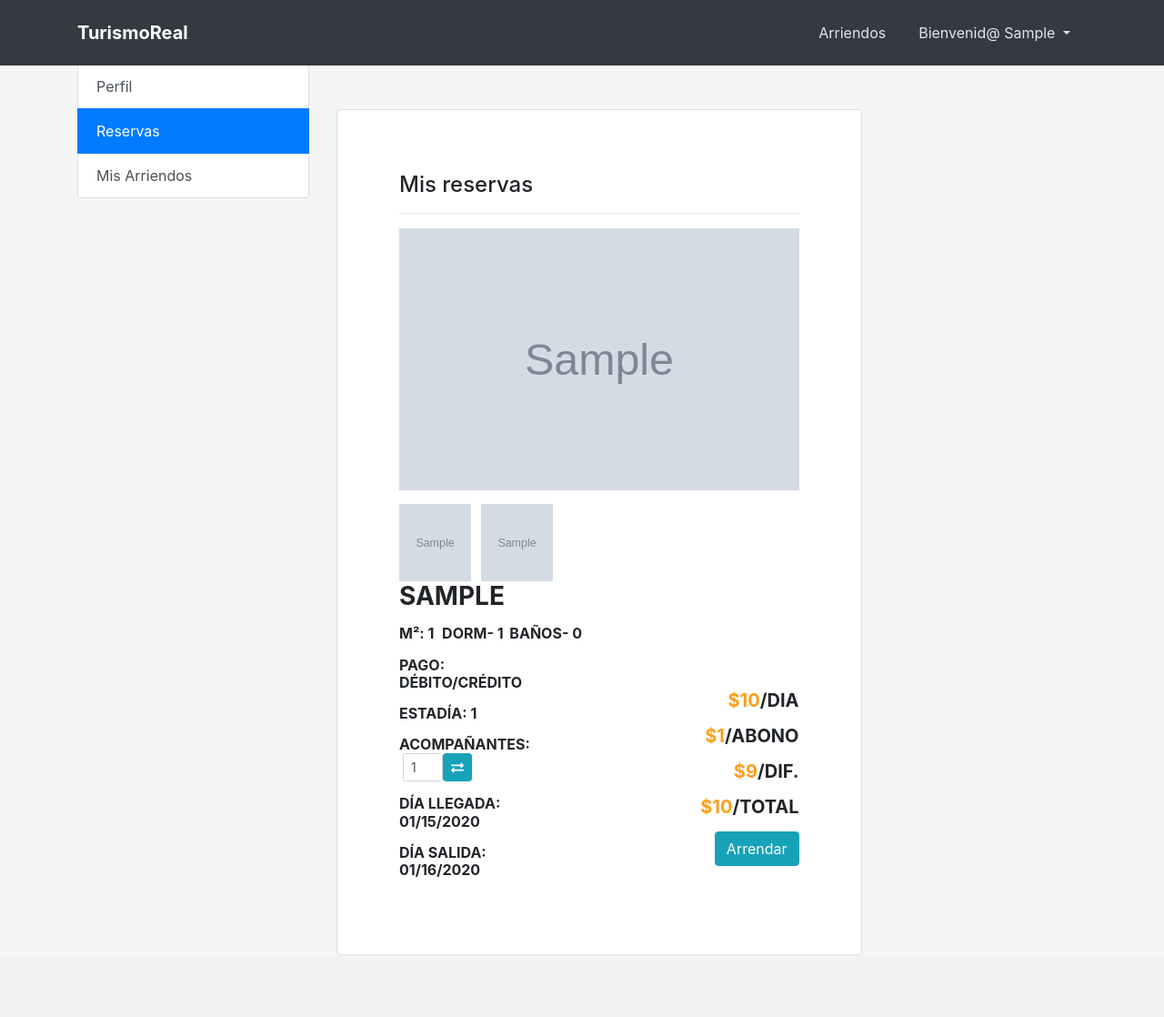
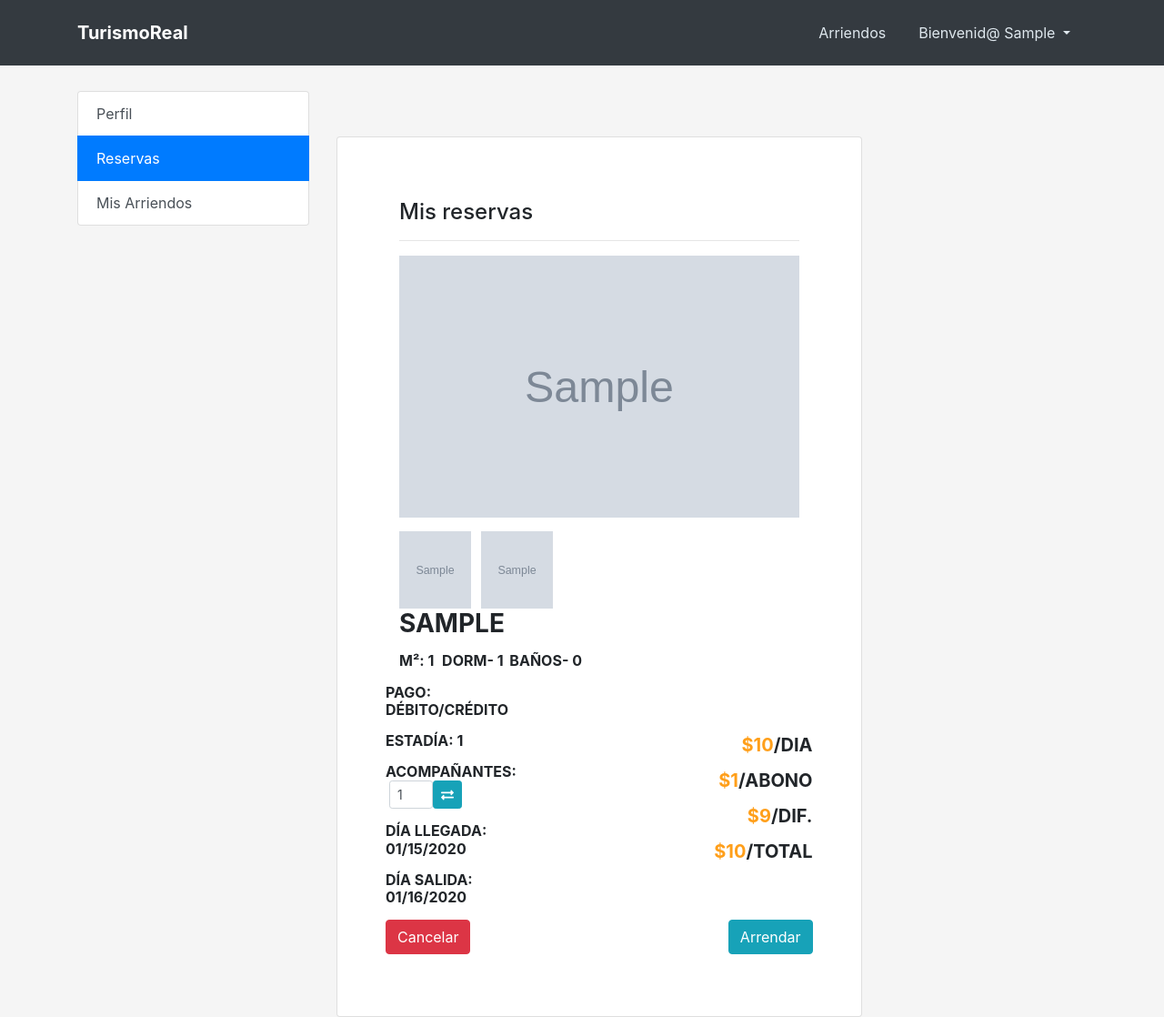
Before and after one commit to stuk4/portafolio-departamentos, a Django app: page /usuario/perfil/reservas in a window 1280 px wide. Shown: the whole page at 91% size. Before the commit the page ends 1050 px from the top, so only its background shows below. Run offline with Django 3.2, Linux system fonts and the light colour scheme; a user stored in the database is signed in; tables that the repository leaves empty hold one stand-in row (values such as "Sample post"); grey boxes marked "Sample" are stand-in pictures; some libraries are stand-ins or nearby versions.

Commit message:
cancelar reserva en perfil

```diff
--- a/usuarios/models.py
+++ b/usuarios/models.py
@@ -15,8 +15,8 @@ class User(AbstractUser):
             return mark_safe('<img src="/media/%s" width="50" height="50" />' % (self.imagen))
         else:
             return mark_safe('<img src="/media/default.jpg" width="50" height="50" />')
+    mostrar_imagen.short_description = 'imagen'
 
-    mostrar_imagen.short_description = 'imagen'
     def __str__(self):
         return "{} {} ".format(self.first_name,self.last_name)
 
--- a/usuarios/static/css/perfil_reserva.css
+++ b/usuarios/static/css/perfil_reserva.css
@@ -1,9 +1,11 @@
 
 
-
-#contenedor{
+#btn-cancelar{
+  display: none;
+}
+/* #contenedor{
     padding-top: 70px;
-  }
+  } */
   body {
 
     overflow-x: hidden; }
--- a/usuarios/templates/usuarios/perfil_reservas.html
+++ b/usuarios/templates/usuarios/perfil_reservas.html
@@ -76,7 +76,7 @@
                   </h6>
                   </div>
 
-                  <div class="details col-md-5">
+                  <div class="details pl-0 col-md-5">
                     <h6 class="price">Pago: Débito/Crédito </h6>
                     <h6 class="price">estadía: {{ reserva.dias_estadia }} </h6>
                     <h6  class="price ">Acompañantes:
@@ -87,83 +87,28 @@
                     </h6>
                     <h6  class="price">Día llegada: {{ reserva.dia_llegada|date:"SHORT_DATE_FORMAT" }} </h6>
                     <h6  class="price">Día salida: {{ reserva.dia_salida|date:"SHORT_DATE_FORMAT" }} </h6>
+
                   </div>
 
-                  <div class="details mt-2 col-md-7 text-right ">
+                  <div class="details pr-0  mt-2 col-md-7  text-right ">
 
 
 
-                    <h5 class="price"><span>${{ reserva.departamento.precio }}</span>/Dia </h5>
+                    <h5 class="price "><span>${{ reserva.departamento.precio }}</span>/Dia </h5>
                     <h5 class="price"><span>${{ reserva.abono }}</span>/Abono </h5>
                     <h5 class="price"><span>${{ reserva.diferencia  }}</span>/Dif.</h5>
                     <h5 class="price"><span>${{ reserva.total }}</span>/Total </h5>
+                  </div>
+                  <div class="details w-50">
+                    <form name="form-cancelar "    id="form-cancelar" method="POST">{% csrf_token %}
 
-                    <!-- <p class="vote"><strong>91%</strong> of buyers enjoyed this product! <strong>(87 votes)</strong></p> -->
+                      <button onclick="cancelarReserva()" type="button" class="btn btn-danger">Cancelar</button>
+                      <button  id="btn-cancelar"  name="btn-cancelar" type="submit"  class="btn btn-danger">Cancelar</button>
+                    </form>
+                  </div>
+                  <div class="details w-50   d-flex justify-content-end align-items-end ">
 
-                    {% if user.is_active %}
-                    <div class="">
-                      <!-- TODO cambiar este modal por el de check in para arrendar, crear view, url -->
-                      <!-- Button trigger modal -->
-                      <button type="button" class="btn btn-info " data-toggle="modal" data-target="#exampleModal">
-                        Arrendar
-                      </button>
-
-                      <!-- Modal -->
-                      <div class="modal fade" id="exampleModal" tabindex="-1" aria-labelledby="exampleModalLabel" aria-hidden="true">
-                        <div class="modal-dialog ">
-                        <div class="modal-content">
-                          <div class="modal-header">
-                          <h5 class="modal-title" id="exampleModalLabel">Reservar Dep. {{ reserva.departamento.direccion }}</h5>
-                          <button type="button" class="close" data-dismiss="modal" aria-label="Close">
-                            <span aria-hidden="true">&times;</span>
-                          </button>
-                          </div>
-                          <div class="modal-body">
-                          <form method="POST">{% csrf_token %}
-
-                              <div class="form-group">
-                                <div class="form-group">
-                                  <label  for="llegada">Fecha de llegada *:</label>
-                                    <input required class="form-control" id="llegada" type="date" name="diallegada" />
-                                </div>
-                                <div class="row">
-                                  <div class="col">
-                                    <label  for="acompanantes">N de acompañantes:</label>
-                                    <input type="number" class="form-control" name="acompanantes" id="acompanantes">
-                                  </div>
-                                  <div class="col">
-                                    <label for="diasestadia">Dias de estadia *:</label>
-                                    <input required type="number" max="100" min="2" class="form-control" name="diasestadia" id="diasestadia">
-                                  </div>
-                                </div>
-
-                              </div>
-                              <div class="form-group d-flex justify-content-center align-items-end flex-column">
-                                <h4  class="price"><span>$</span> <span id="eltotal">0</span> /Total </h4>
-                                <h4  class="price"><span>$</span> <span id="elabono">0</span> /Abono </h4>
-                              </div>
-                              <div class="form-group d-flex justify-content-center">
-
-                                  <button type="submit" class="btn btn-info">Abonar</button>
-
-                              </div>
-
-                          </form>
-                          </div>
-                          <div class="modal-footer">
-                          <button type="button" class="btn btn-secondary" data-dismiss="modal">Cerrar</button>
-
-                          </div>
-                        </div>
-                        </div>
-                      </div>
-                    </div>
-                    {% endif %}
-                    <!-- <h5 class="colors">colors :
-                      <span class="color orange not-available" data-toggle="tooltip" title="Not In store"></span>
-                      <span class="color green"></span>
-                      <span class="color blue"></span>
-                    </h5> -->
+                      <button class="btn  btn-info">Arrendar</button>
 
                   </div>
 		            </div>
@@ -176,7 +121,33 @@
 </div>
 {% endblock contenido %}
 {% block extra_js %}
+    <!-- Script para eliminar un departamento -->
+    <script>
+      const cancelarReserva = async () => {
+          const {
+              value: accept
+          } = await Swal.fire({
+              title: '¿Desea cancelar su reserva?',
+              input: 'checkbox',
+              icon: 'question',
+              confirmButtonColor: '#CD2737',
+              inputValue: 0,
+              inputPlaceholder: `Estoy de acuerdo en cancelar mi reserva`,
+              confirmButtonText: 'Eliminar <i class="fas fa-trash-alt"></i>',
+              cancelButtonText: 'Cancelar',
+              inputValidator: (result) => {
+                  return !result && 'Por favor marque la casilla'
+              }
+          })
 
+          if (accept) {
+
+            document.getElementById('btn-cancelar').click()
+
+          }
+
+      }
+  </script>
 {% if messages %}
 {% for message in messages  %}
   <script>
--- a/usuarios/views.py
+++ b/usuarios/views.py
@@ -6,7 +6,7 @@ from django.http import HttpResponseRedirect
 from django.contrib import messages
 from django.contrib.auth import authenticate, login, logout
 from usuarios.models import User
-from departamentos.models import Reserva,Arriendo,Imagen
+from departamentos.models import Reserva,Arriendo,Imagen,Departamento
 from django.contrib.auth.decorators import user_passes_test
 from django.contrib.auth.password_validation import MinimumLengthValidator,NumericPasswordValidator,CommonPasswordValidator
 from django.core.exceptions import ValidationError
@@ -133,22 +133,32 @@ def perfil(request):
 
 def perfil_reservas(request):
     # TODO me falta agregar si esque ya esta arrenaddo tampoco tiene que mostrar la reserva
-    if Reserva.objects.filter(usuario=request.user.id).exists():
-        reserva = Reserva.objects.get(usuario=request.user.id)
-        reserva_u  = Reserva.objects.filter(usuario=request.user.id)
+
+    # Verifico se existe un departamento relacionado con el usuario actual
+    if Departamento.objects.filter(usuario=request.user.id).exists():
+        # obtengo la ultima reserva hecha por el usuario actual
+        reserva = Reserva.objects.filter(usuario=request.user.id).last()
         imagenes = Imagen.objects.filter(departamento=reserva.departamento.id)
-
+        context = {'reserva':reserva,
+                'imagenes':imagenes}
         if request.method == 'POST' and 'btn-acompanantes' in request.POST:
             try:
-                reserva_u.update(acompanantes=request.POST.get('acompanantes'))
+                reserva.update(acompanantes=request.POST.get('acompanantes'))
                 messages.success(request,'Numero de acompañantes actualizado')
                 return redirect('Mis reservas')
             except Exception as err:
                 messages.error(request,'No se pudo actualizar')
                 print('VPERFILRESERVA =====',err)
                 return redirect('Mis reservas')
-        context = {'reserva':reserva,
-                'imagenes':imagenes}
+
+        if request.method == 'POST' and 'btn-cancelar' in request.POST:
+            departamento = Departamento.objects.filter(usuario=request.user.id)
+            try:
+                departamento.update(usuario=None)
+                messages.success(request,'Reserva cacnelada ')
+                return redirect('Mis reservas')
+            except Exception as err:
+                print(err)
     else:
         reserva = False
         context = {'reserva':reserva}
```
Also changed, not shown: departamentos/templates/departamentos/base_admin.html (+12 -31 lines).
